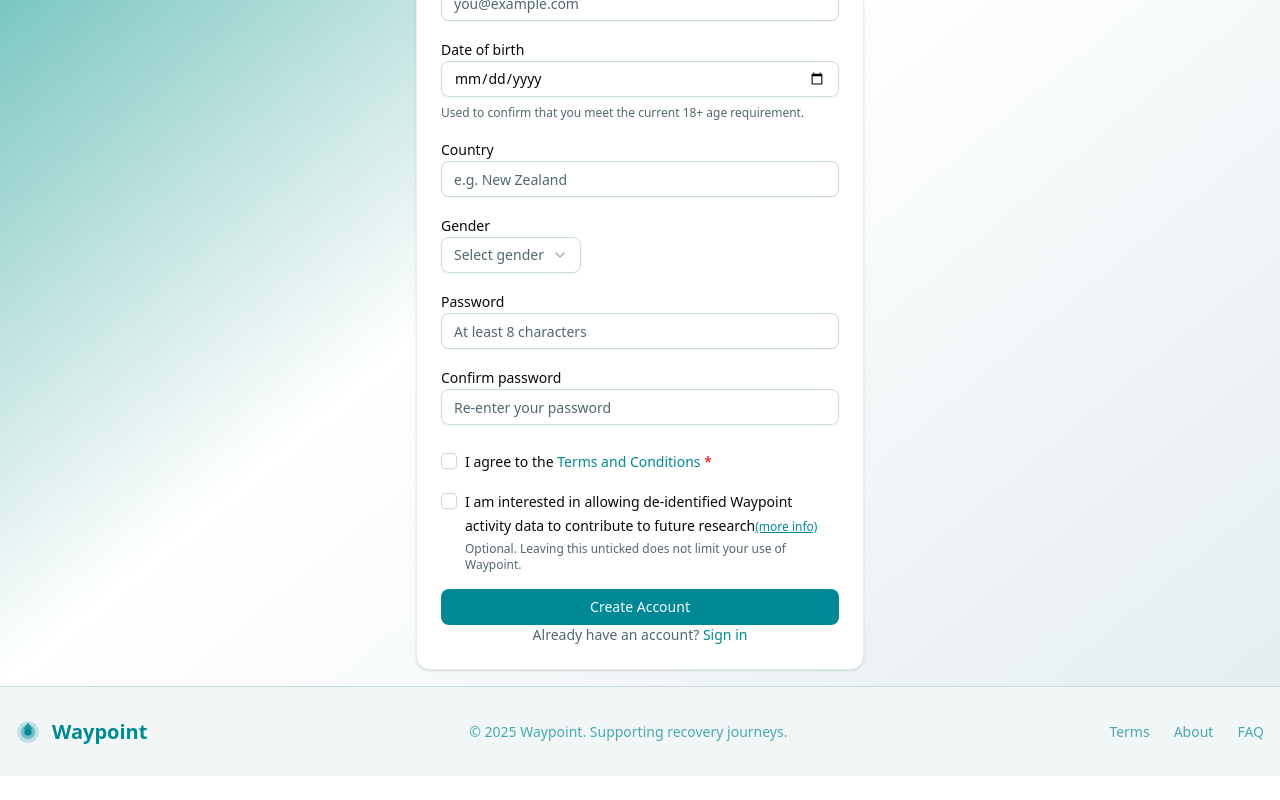
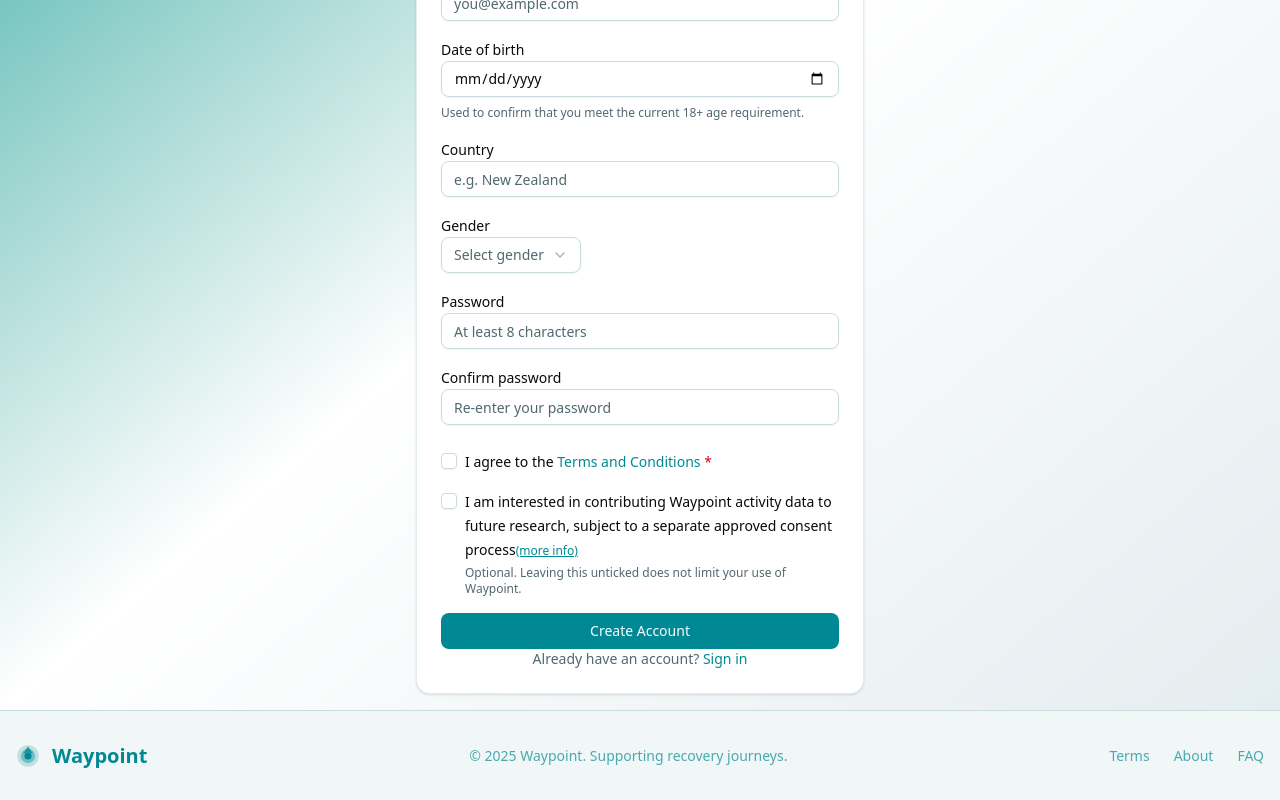
Before and after one commit to SSB100/v0-pgf-app, a Next.js app: page /auth/signup in a window 1280 px wide. Shown: the part 455-1255 px from the top of the page. Before the commit the page ends 1231 px from the top, so only its background shows below. Built offline with nearby package versions, Linux system fonts and the light colour scheme; no server answers.

Commit message:
content: remove premature de-identification claim at signup

```diff
--- a/components/auth/signup-form.tsx
+++ b/components/auth/signup-form.tsx
@@ -162,7 +162,7 @@ export default function SignUpForm() {
             <Checkbox id="dataConsent" checked={dataConsent} onCheckedChange={(checked) => setDataConsent(checked === true)} disabled={loading} className="mt-1" />
             <div className="flex-1">
               <label htmlFor="dataConsent" className="text-sm font-medium leading-none peer-disabled:cursor-not-allowed peer-disabled:opacity-70 cursor-pointer">
-                I am interested in allowing de-identified Waypoint activity data to contribute to future research
+                I am interested in contributing Waypoint activity data to future research, subject to a separate approved consent process
               </label>
               <Dialog>
                 <DialogTrigger asChild>
@@ -181,7 +181,7 @@ export default function SignUpForm() {
                         Any formal research project would need its own approved participant information, consent process, data rules and governance before your information could be used under that study.
                       </p>
                       <p>
-                        Waypoint's research and privacy processes are still being developed. We will not describe data as anonymous, de-identified or excluded from a research dataset unless the implemented process supports that claim.
+                        The way information is de-identified, accessed, retained and used would need to be defined in that study's approved documents and systems before any research use occurs.
                       </p>
                     </DialogDescription>
                   </DialogHeader>
```
